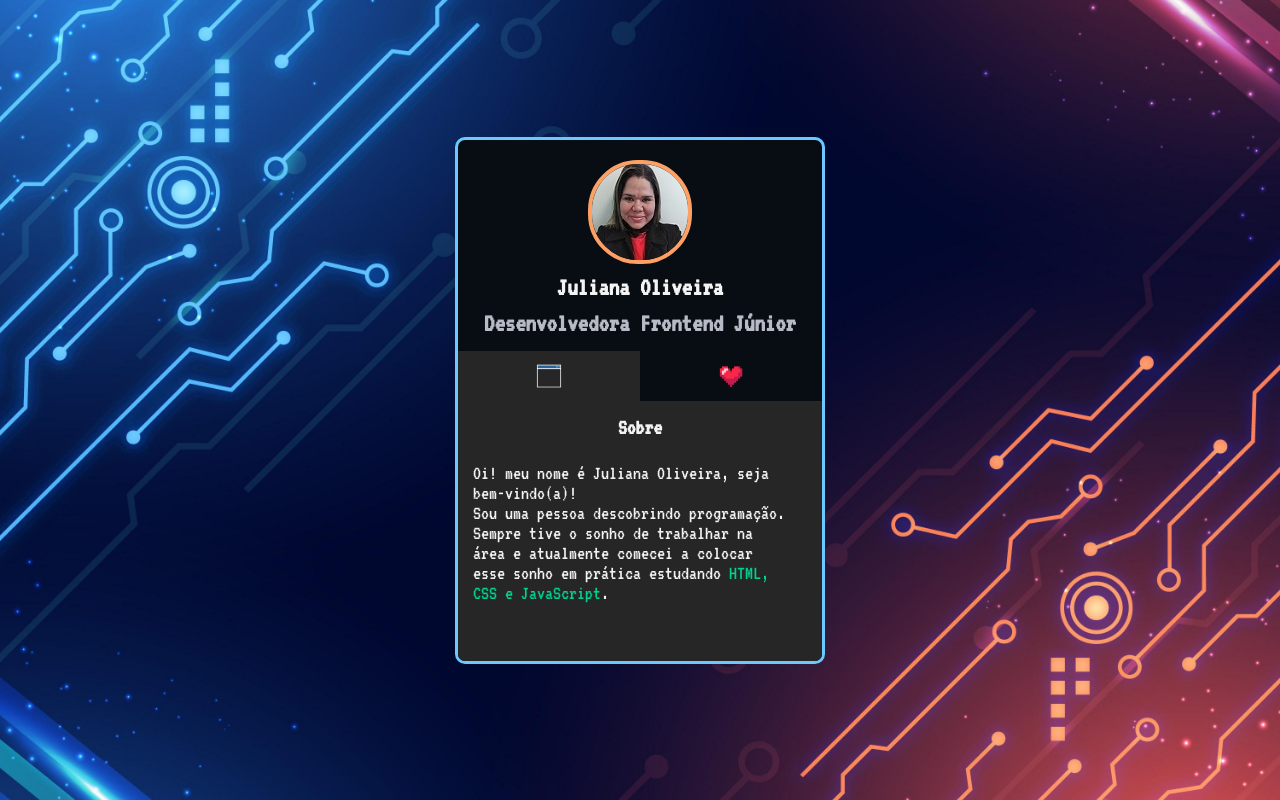
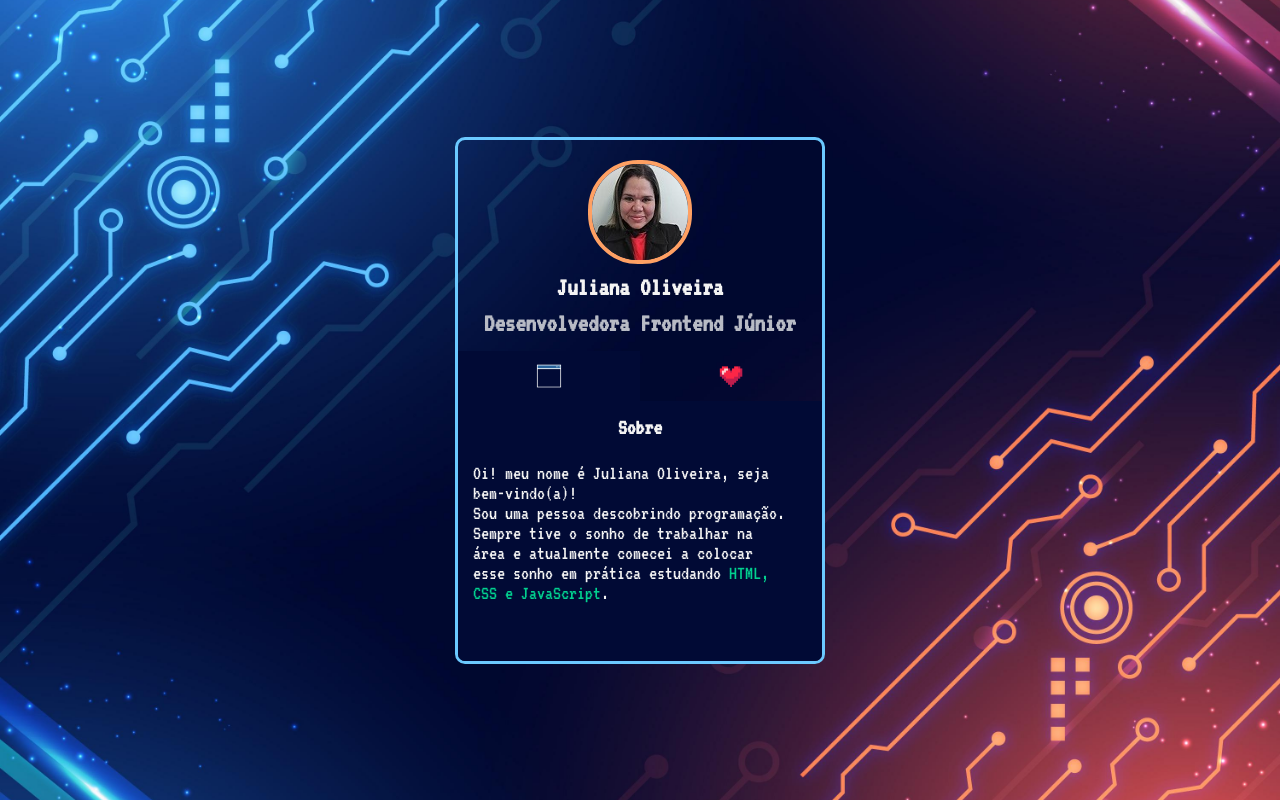
Before and after one commit to juholiveira-dev/mini-portifolio-juholiveira, a plain HTML site: page index.html in a window 1280 px wide. Drawn offline with Linux system fonts and the light colour scheme.

Commit message:
Update estilos.css

```diff
--- a/src/css/estilos.css
+++ b/src/css/estilos.css
@@ -15,7 +15,6 @@ body{
 }
 
 .cartao {
-    background-color: #070d12;
     width: 370px;
     border: 3px solid #6bc9ff;
     border-radius: 10px;
@@ -66,15 +65,15 @@ body{
 }
 
 .cartao .abas .aba.selecionado{
-    background-color: #262626;
+    background-color: #010a35;
 }
 
 .cartao .informacoes-abas{
-    background-color: #262626;
+    background-color: #010a35;
 }
 
 .cartao .abas .aba:hover{
-    background-color: #414141;
+    background-color: #051b4d;
 }
 
 .informacoes-abas .informacao{
```
